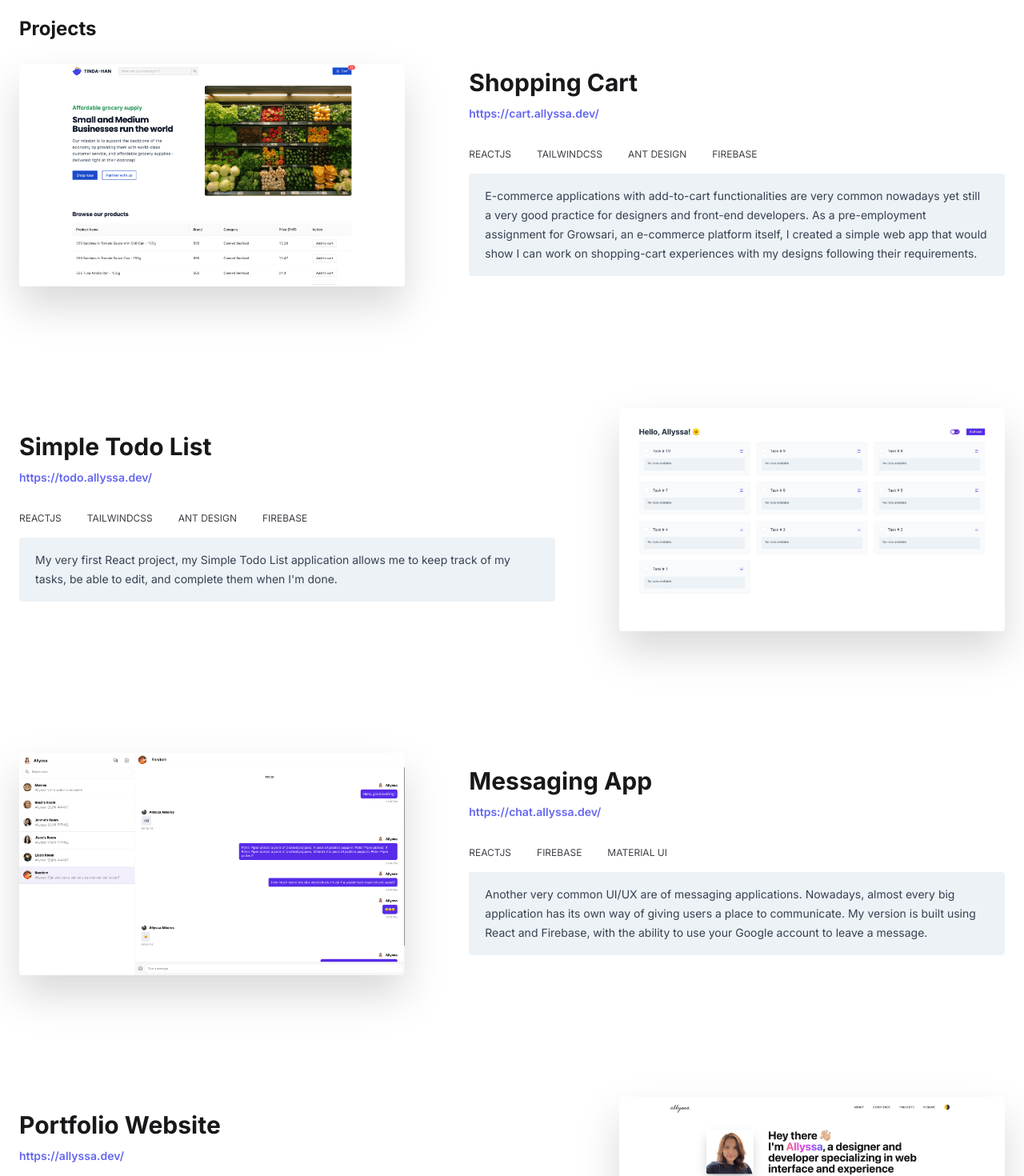
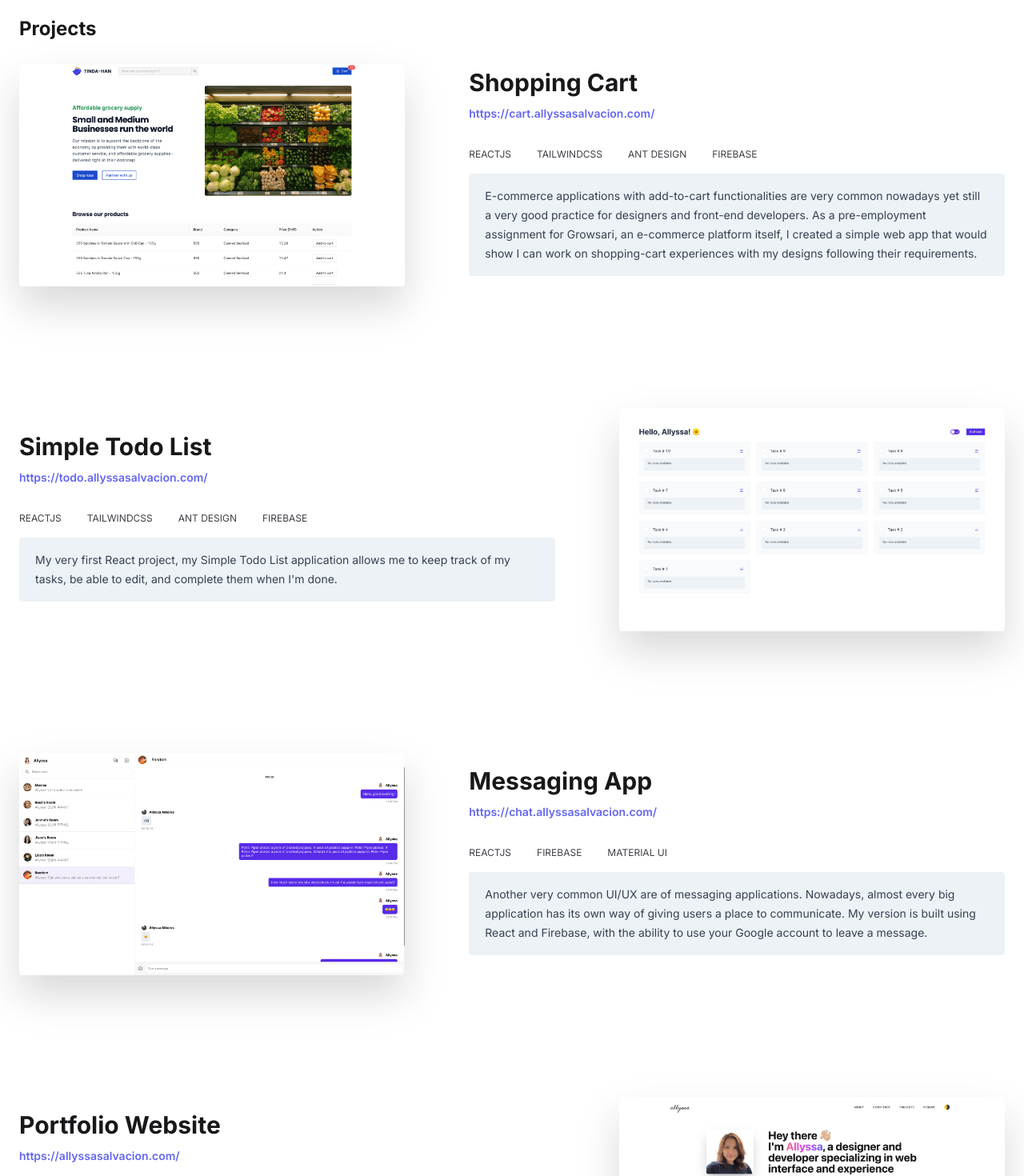
Before and after one commit to allyssasalvacion/portfolio-website, a Next.js app: page / in a window 1280 px wide. Shown: the part 1860-3330 px from the top of the page at 80% size. Built offline with nearby package versions, Linux system fonts and the light colour scheme.

Commit message:
Change links

```diff
--- a/components/Projects.js
+++ b/components/Projects.js
@@ -6,10 +6,10 @@ const projects = {
 };
 
 const links = {
-  todo: "https://todo.allyssa.dev/",
-  cart: "https://cart.allyssa.dev/",
-  portfolio: "https://allyssa.dev/",
-  chat: "https://chat.allyssa.dev/",
+  todo: "https://todo.allyssasalvacion.com/",
+  cart: "https://cart.allyssasalvacion.com/",
+  portfolio: "https://allyssasalvacion.com/",
+  chat: "https://chat.allyssasalvacion.com/",
 };
 
 export default function Projects() {
@@ -33,7 +33,7 @@ export default function Projects() {
             className="text-indigo-500 hover:opacity-80 font-semibold text-sm md:text-md"
             target="_blank"
           >
-            https://cart.allyssa.dev/
+            https://cart.allyssasalvacion.com/
           </a>
           <div className="flex flex-wrap gap-8 text-xs mt-8 uppercase text-zinc-700 dark:text-gray-300">
             <p>ReactJS</p>
@@ -61,7 +61,7 @@ export default function Projects() {
             className="text-indigo-500 hover:opacity-80 font-semibold text-sm md:text-md"
             target="_blank"
           >
-            https://todo.allyssa.dev/
+            https://todo.allyssasalvacion.com/
           </a>
           <div className="flex flex-wrap gap-8 text-xs mt-8 uppercase text-zinc-700 dark:text-gray-300">
             <p>ReactJS</p>
@@ -100,7 +100,7 @@ export default function Projects() {
             className="text-indigo-500 hover:opacity-80 font-semibold text-sm md:text-md"
             target="_blank"
           >
-            https://chat.allyssa.dev/
+            https://chat.allyssasalvacion.com/
           </a>
           <div className="flex flex-wrap gap-8 text-xs mt-8 uppercase text-zinc-700 dark:text-gray-300">
             <p>ReactJS</p>
@@ -125,7 +125,7 @@ export default function Projects() {
             className="text-indigo-500 hover:opacity-80 font-semibold text-sm md:text-md"
             target="_blank"
           >
-            https://allyssa.dev/
+            https://allyssasalvacion.com/
           </a>
           <div className="flex flex-wrap gap-8 text-xs mt-8 uppercase text-zinc-700 dark:text-gray-300">
             <p>NextJS</p>
```
